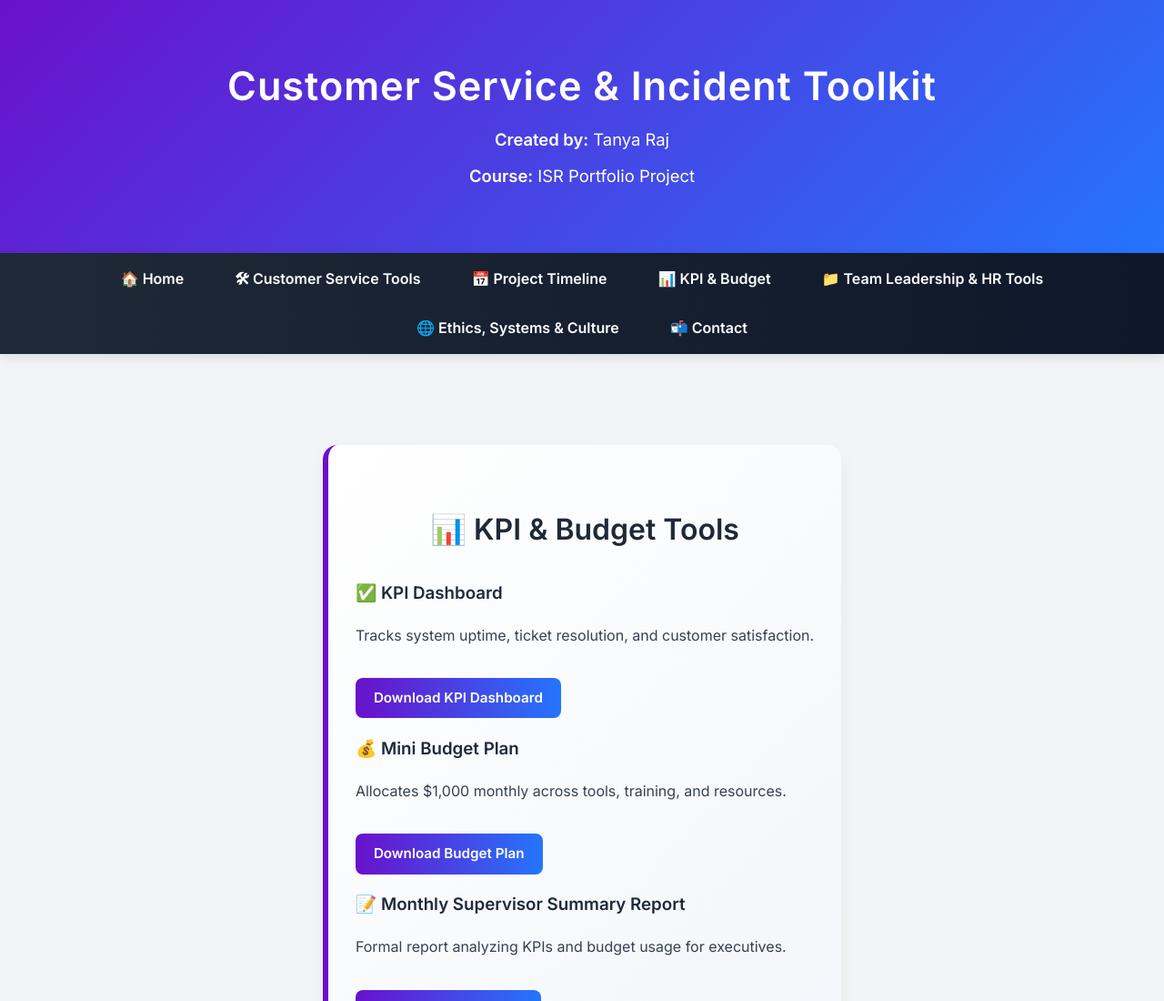
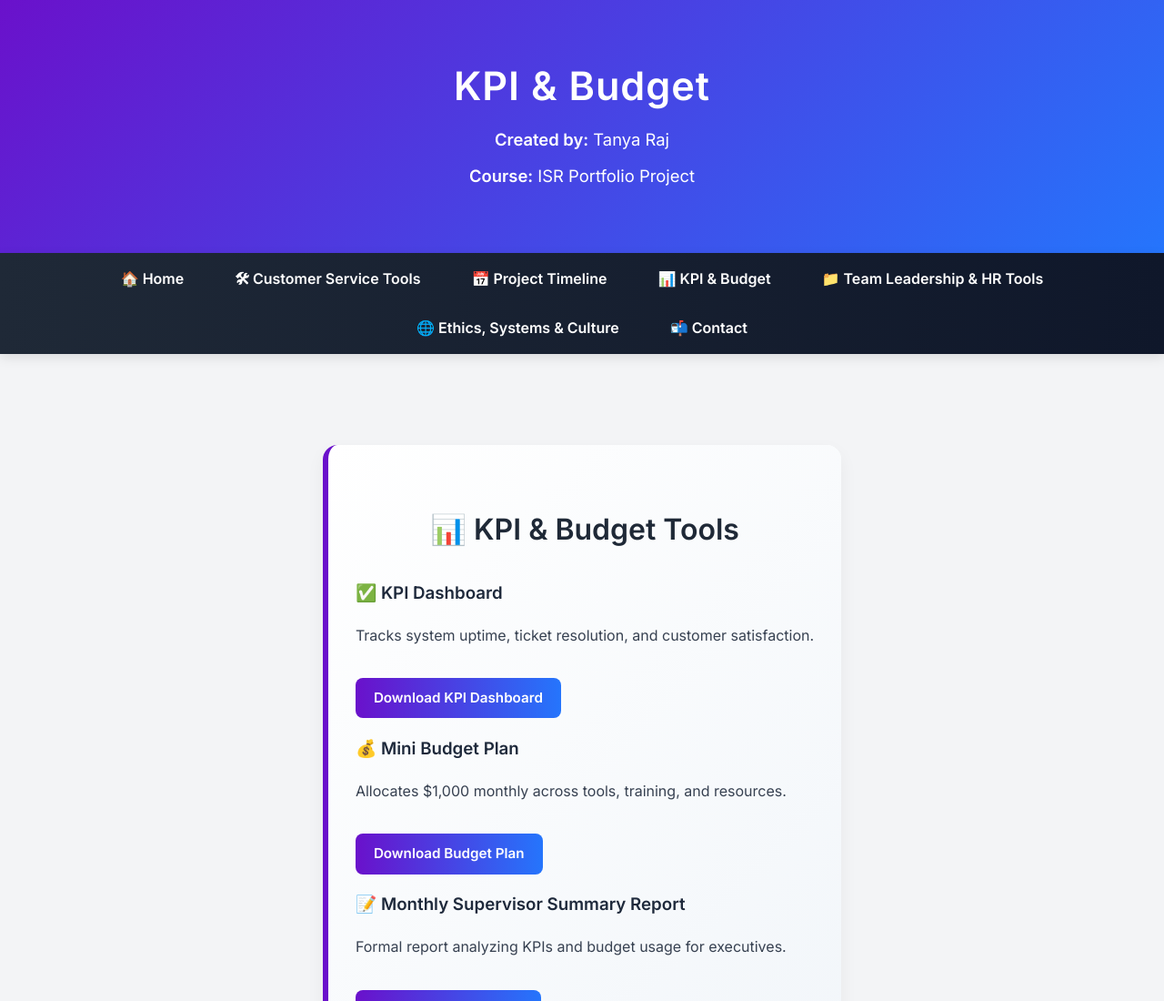
Before and after one commit to Tanya1raj/Final-ISR-Web-Portfolio, a plain HTML site: page kpi_budget.html in a window 1280 px wide. Shown: the top 1100 px of the page at 91% size. Drawn offline with Linux system fonts and the light colour scheme.

Commit message:
Update kpi_budget.html

```diff
--- a/kpi_budget.html
+++ b/kpi_budget.html
@@ -10,7 +10,7 @@
 <body>
   <header>
     <div class="overlay">
-      <h1>Customer Service & Incident Toolkit</h1>
+      <h1>KPI & Budget</h1>
       <p><strong>Created by:</strong> Tanya Raj</p>
       <p><strong>Course:</strong> ISR Portfolio Project</p>
     </div>
```
